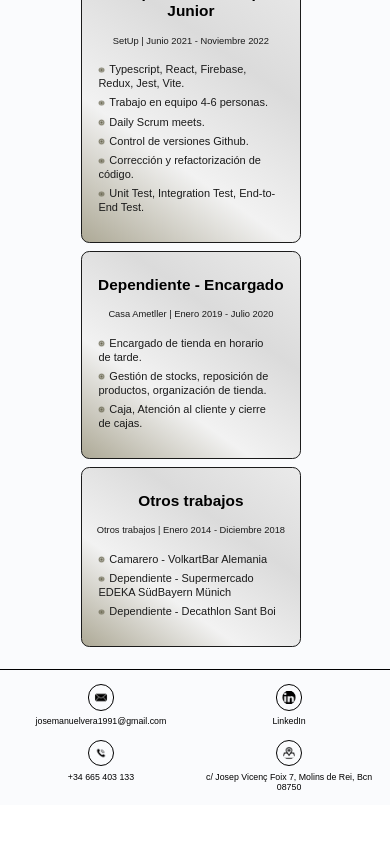
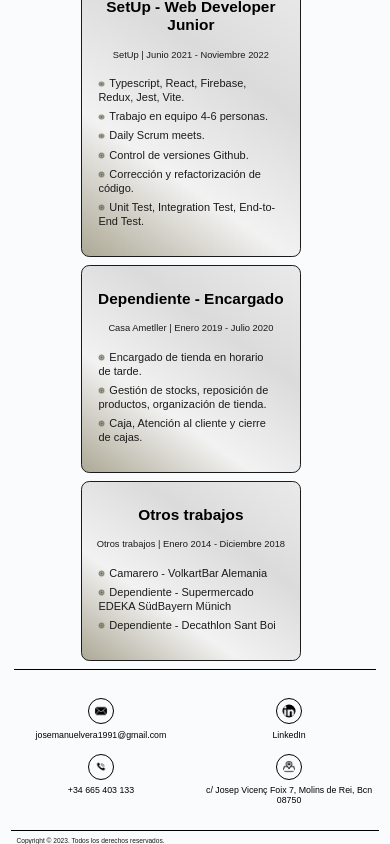
Before and after one commit to Taxeta/curriculumWeb, a React (Vite) app: page / in a window 390 px wide. Shown: the part 2337-3181 px from the top of the page. Before the commit the page ends 3142 px from the top, so only its background shows below. Built offline with nearby package versions, Linux system fonts and the light colour scheme; a web font is replaced by a local one.

Commit message:
Add footer on cv

```diff
--- a/src/components/App/App.css
+++ b/src/components/App/App.css
@@ -62,6 +62,12 @@
   }
 }
 
+.footer {
+  padding: 20px 20px 0 20px;
+  border-top: 1px solid black;
+  font-size: 12px;
+}
+
 @media (max-width: 767px) {
   .main-container {
     display: flex;
@@ -91,4 +97,11 @@
     width: 100%;
     height: 100vh;
   }
+
+  .footer {
+    margin: 20px 20px 0 20px;
+    border-top: 1px solid black;
+    font-size: 12px;
+    padding: 10px 10px 0 10px;
+  }
 }
--- a/src/components/App/App.tsx
+++ b/src/components/App/App.tsx
@@ -51,6 +51,12 @@ const App = (): React.ReactElement => {
             <div id="contacto">
               <Contacto />
             </div>
+            <div className="footer">
+              <span>
+                Copyright © {new Date().getFullYear()}. Todos los derechos
+                reservados.
+              </span>
+            </div>
           </div>
         </>
       )}
--- a/src/pages/Contacto/Contacto.css
+++ b/src/pages/Contacto/Contacto.css
@@ -1,16 +1,12 @@
 .info-contact {
   display: grid;
   grid-template-columns: repeat(4, 1fr);
-  margin: 50px 0 0 250px;
   gap: 25px;
   color: var(--black);
+  margin: 50px 0 0 250px;
   width: 75%;
   padding: 20px;
   justify-items: center;
-}
-
-.info-container {
-  border-top: 1px solid black;
 }
 
 .info-button {
@@ -38,6 +34,5 @@
 
   .info-container {
     width: 100%;
-    border-top: 1px solid black;
   }
 }
--- a/src/pages/Experiencia/Experiencia.css
+++ b/src/pages/Experiencia/Experiencia.css
@@ -15,6 +15,7 @@
   grid-template-columns: repeat(2, 1fr);
   margin-left: 250px;
   justify-items: center;
+  border-bottom: 1px solid black;
 }
 
 .title-experience {
@@ -62,6 +63,7 @@
     max-width: 100vh;
     display: flex;
     flex-direction: column;
+    border-bottom: 0;
   }
 
   .main-title {
@@ -75,8 +77,9 @@
     display: flex;
     flex-direction: column;
     align-items: center;
-    padding: 25px;
+    margin: 25px;
     min-width: 320px;
+    border-bottom: 1px solid black;
   }
 
   .list-experience {
```
